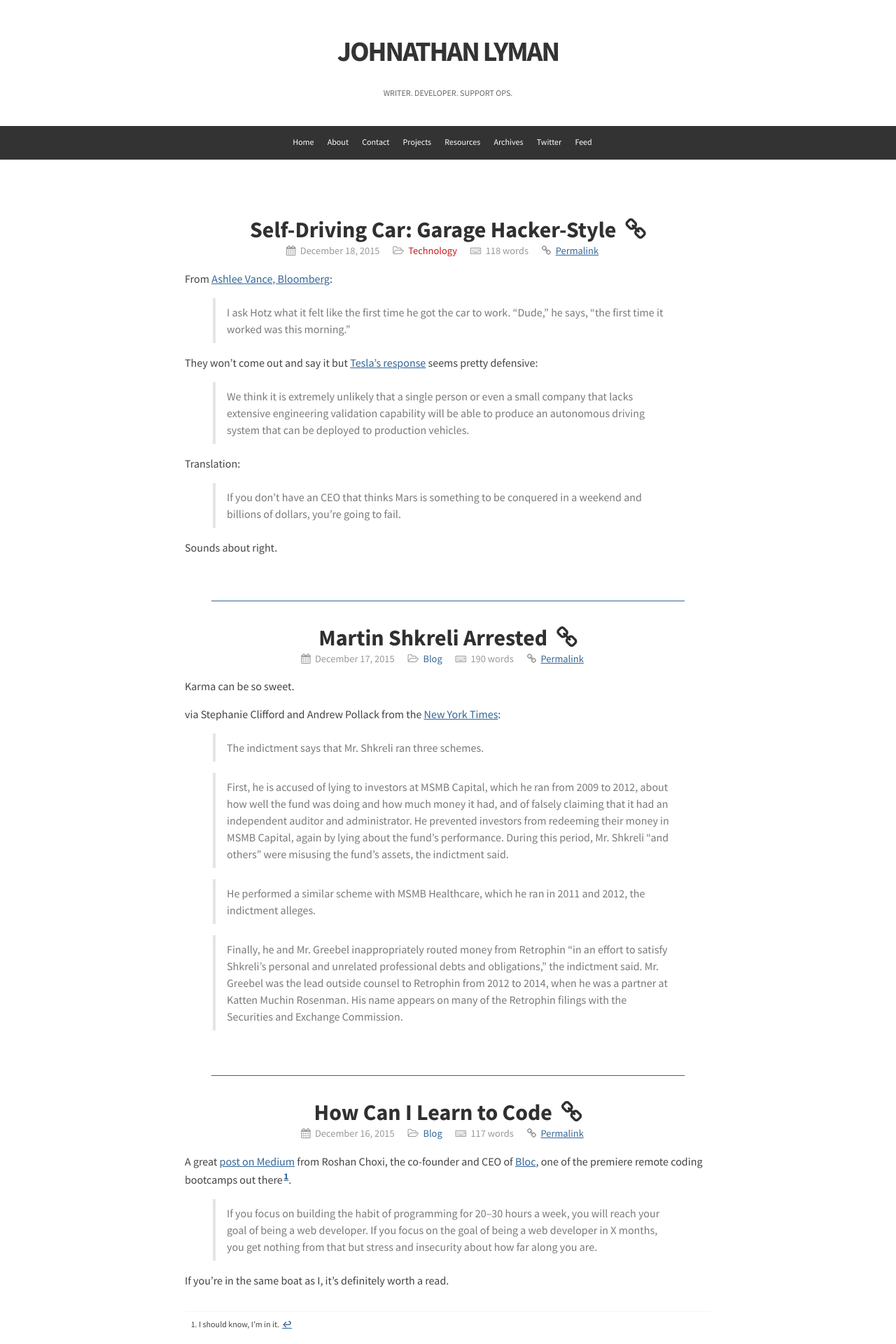
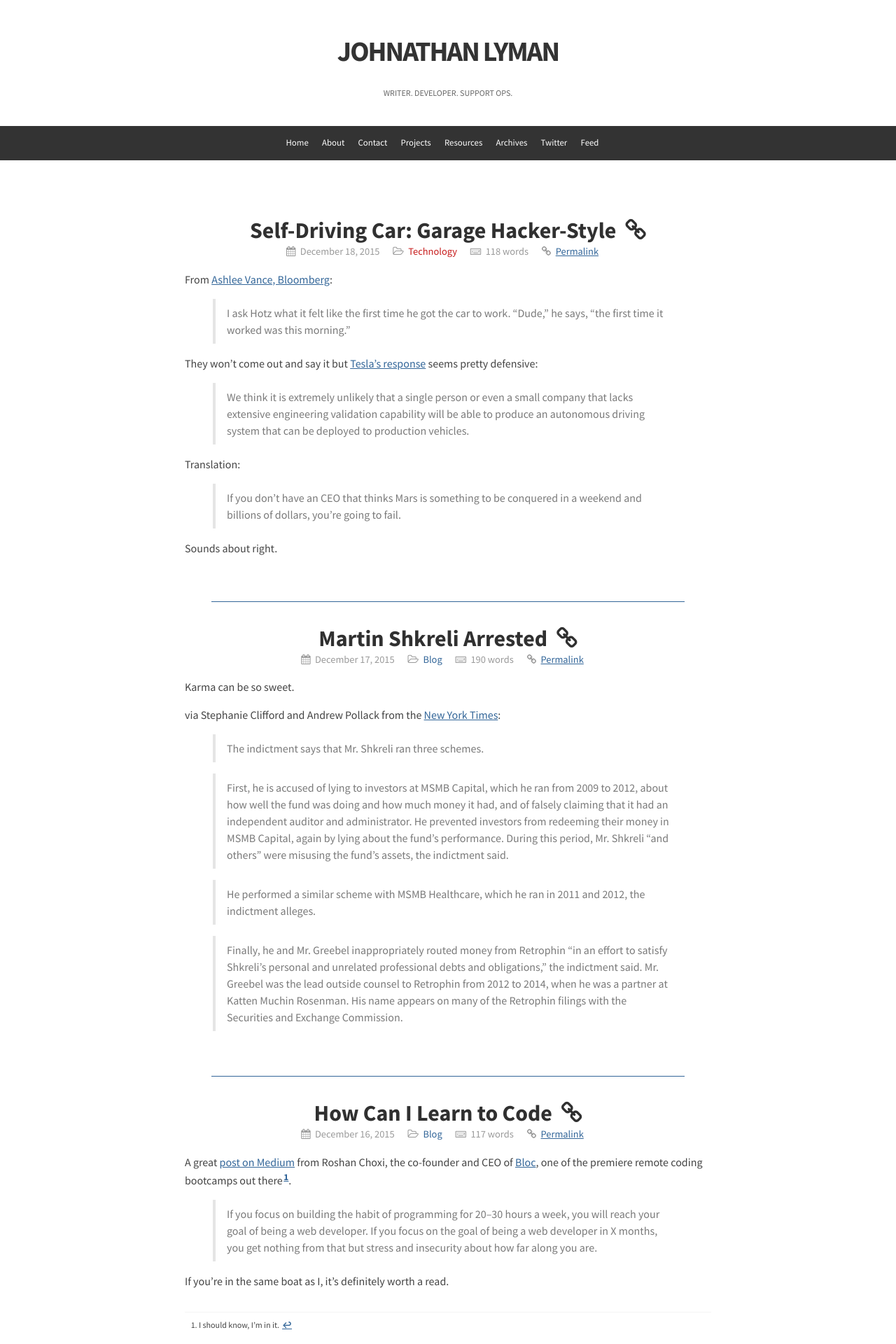
Before and after one commit to jelyman2/jelyman2.github.com, a Jekyll site: the page built from index.html, in a window 1280 px wide. Shown: the top 1920 px of the page at 70% size. Built offline with Jekyll 4.4.1, drawn with Linux system fonts in a browser that asks for light colours; nearby versions of some CDN libraries; the list of posts is cut into pages by our own code.

Commit message:
minor style change

```diff
--- a/_sass/_masthead.scss
+++ b/_sass/_masthead.scss
@@ -55,7 +55,7 @@
     font-family: "Source Sans Pro", sans-serif;
     font-weight: 400;
     a {
-      font-size: 0.75rem;
+      font-size: 0.80rem;
       display: block;
       color: #ffffff;
       text-align: center;
```
